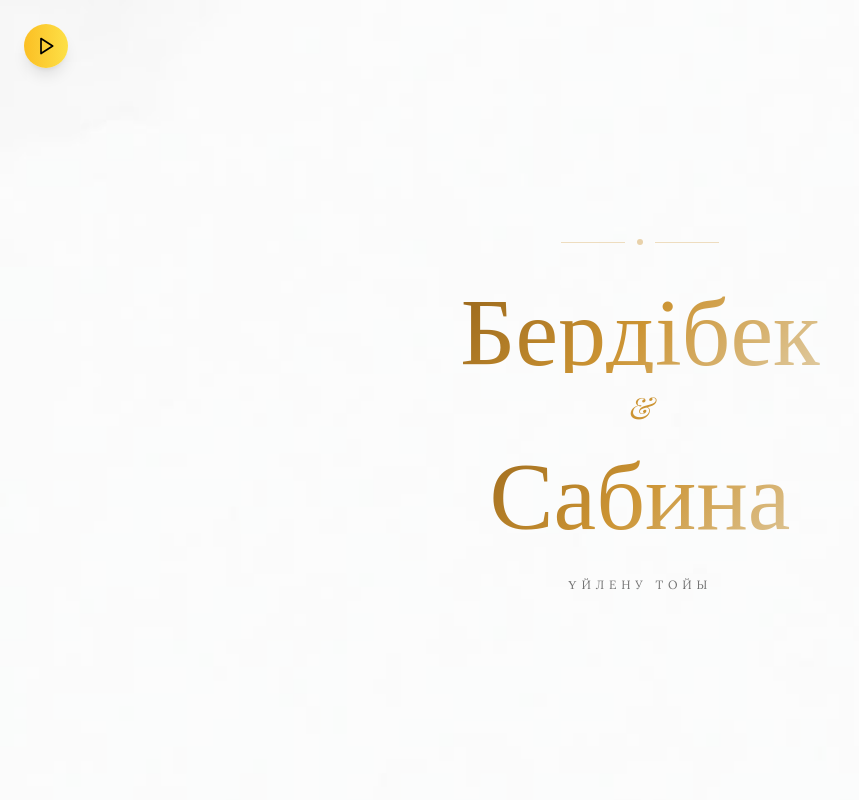
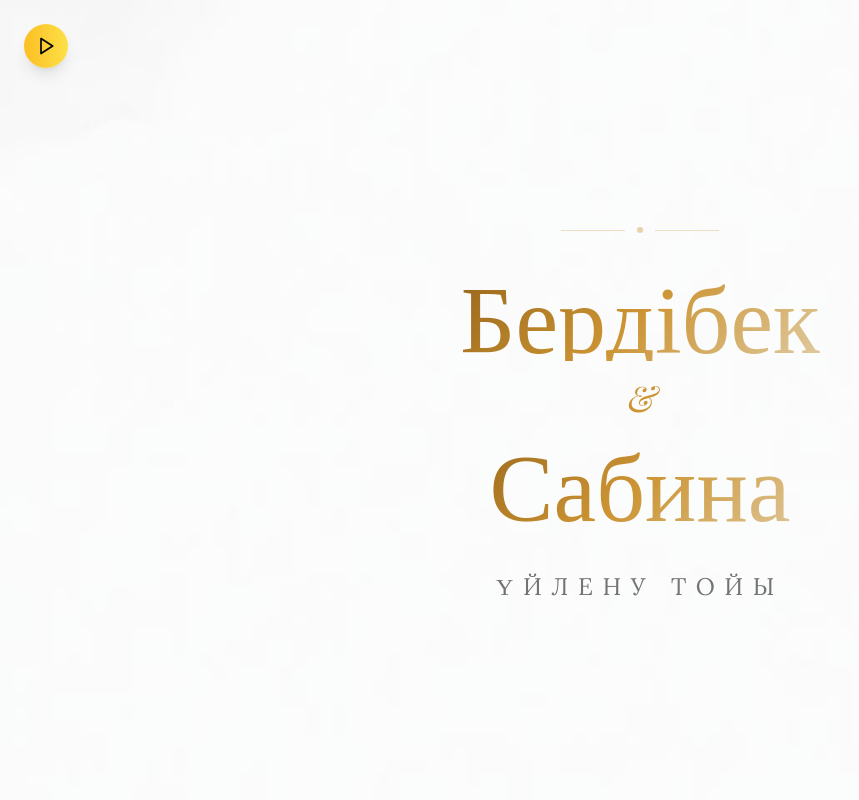
Before and after one commit to pakhlavonKh/wedding-invitation, a React (Vite) app: page / in a window 1280 px wide. Shown: the top 800 px of the page, without its empty margins (0-859 px from the left). Built offline with nearby package versions, Linux system fonts and the light colour scheme; the HTML template or start-up script is replaced by a standard one; a web font is replaced by a local one.

Commit message:
font size

```diff
--- a/src/components/HeroSection.tsx
+++ b/src/components/HeroSection.tsx
@@ -54,7 +54,7 @@ const HeroSection = () => {
             initial={{ opacity: 0, scale: 0.5 }}
             animate={{ opacity: 1, scale: 1 }}
             transition={{ duration: 0.8, delay: 2.2 }}
-            className="text-display text-lg md:text-3xl italic gold-text block my-0 md:my-4"
+            className="text-display text-[2.5rem] md:text-4xl italic gold-text block my-0 md:my-4"
           >
             &
           </motion.span>
@@ -79,7 +79,7 @@ const HeroSection = () => {
           initial={{ opacity: 0 }}
           animate={{ opacity: 1 }}
           transition={{ duration: 1, delay: 4.2 }}
-          className="text-body text-xs uppercase tracking-[0.4em] text-muted-foreground mt-10"
+          className="text-body text-[1.5rem] uppercase tracking-[0.4em] text-muted-foreground mt-10"
         >
           Үйлену тойы
         </motion.p>
```
